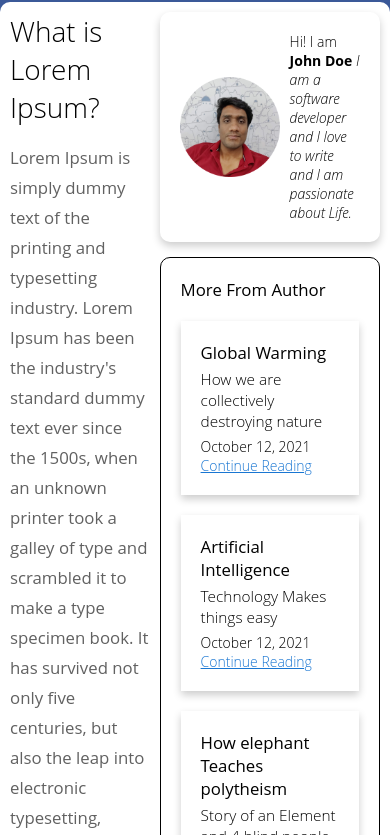
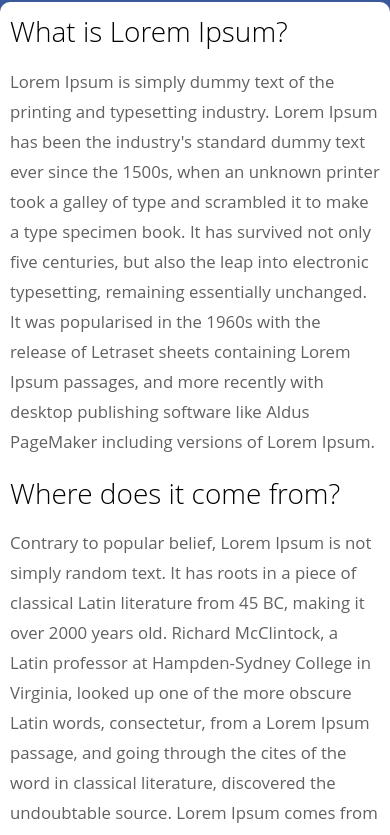
Before and after one commit to sparsh/BlogPost, a plain HTML site: page blog-post.html in a window 390 px wide. Shown: the part 98-933 px from the top of the page. Drawn offline with Linux system fonts and the light colour scheme.

Commit message:
Blog Detail Responsive

```diff
--- a/blog-post.html
+++ b/blog-post.html
@@ -10,10 +10,10 @@
     <div class="container">
         <div class="header">
             <a href="./index.html"><i id="back-icon" class="fa fa-angle-left" aria-label="Go back to Blog List"></i></a>
-            <h1>Working From Home vs Working From Office</h1>
+            <h1>WFH vs WFO</h1>
             <i id="forward-icon" class="fa fa-search" aria-label="Search Text In Blogs"></i>
         </div>
-        <div class="blog-content">
+        <div class="blog-content responsive-content">
             <div class="text-content">
                 <h1>What is Lorem Ipsum?</h1>
                 <p>Lorem Ipsum is simply dummy text of the printing and typesetting industry. Lorem Ipsum has been the
@@ -73,10 +73,16 @@
                 </p>
             </div>
             <div class="side-bar">
+
                 <div class="author-detail">
-                    <img src="./asset/author.png" />
-                    <h4 class="author-description">Hi! I am <strong>John Doe</strong> <em>I am a software developer and I love to write and I am
-                            passionate about Life.</em></h4>
+
+                <h2>About the Author</h2>
+                    <div class="author-text">
+                        <img src="./asset/author.png" />
+                        <h4 class="author-description">Hi! I am <strong>John Doe</strong> <em>I am a software developer and I love to write and I am
+                                passionate about Life.</em></h4>
+                    </div>
+
                 </div>
                 <div class="more-from-author">
                     <h2>More From Author</h2>
@@ -120,7 +126,7 @@
         </div>
         <div class="footer">
             <h3>@Blog Template Built by&nbsp;<a target="_blank"
-                    href="https://in.linkedin.com/in/sparsh-jain-0b183ba6">Sparsh Jain</a></h3>
+                    href="https://in.linkedin.com/in/sparsh-jain-0b183ba6">Tom Hanks</a></h3>
             <div class="footer-icon-container">
                 <i id="footer-icon" class="fa fa-linkedin" aria-hidden="true"></i>
                 <i id="footer-icon" class="fa fa-instagram" aria-hidden="true"></i>
--- a/css/blog-detail/author-content.css
+++ b/css/blog-detail/author-content.css
@@ -1,7 +1,16 @@
 
 .author-detail {
+    border: #000 solid 1px;
     border-radius: 10px;
     padding:20px;
+    margin-top: 10px;
+    grid-area: ad;
+    display: flex;
+    flex-direction: column;
+}
+.author-text {
+    padding:20px;
+    margin-top: 10px;
     grid-area: ad;
     box-shadow: 0 4px 8px 0 rgba(0,0,0,0.2);
     transition: 0.3s;
@@ -9,6 +18,7 @@
     flex-direction: row;
     align-items: center;
 }
+
 .author-detail img {
     width: 100px;
     height: 100px;
--- a/css/blog-detail/blog-content.css
+++ b/css/blog-detail/blog-content.css
@@ -20,3 +20,6 @@
     box-shadow: 0 4px 8px 0 rgba(0,0,0,0.2);
     transition: 0.3s;
 }
+.text-container .date {
+    margin-bottom: 10px;
+}
--- /dev/null
+++ b/css/blog-detail/content-mq.css
@@ -0,0 +1,7 @@
+
+/* Media Query for the Blog Grid */
+@media (min-width: 0px) and (max-width:1000px) {
+    .container .responsive-content {
+        grid-template-areas: 't' 'sb'
+    }
+}
--- a/css/blog-detail/main-styles.css
+++ b/css/blog-detail/main-styles.css
@@ -1,30 +1,6 @@
 @import url(../global-styles.css);
+@import url(../global-elements.css);
+@import url(../fa-global-icons.css);
 @import url(./blog-content.css);
-@import url(../fa-global-icons.css);
 @import url(./author-content.css);
-
-
-.container .header {
-    color: #fff;
-    margin-bottom: 10px;
-    display: flex;
-    padding: 0px 20px 0px 20px;
-    flex-direction: row;
-    justify-content: space-between;
-    align-items: center;
- }
-
-.container .footer {
-    margin-top: 10px;
-    color: #fff;
-    display: flex;
-    flex-direction: column;
-    align-items: center;
-    justify-content: center;
-}
-
-.footer .footer-icon-container {
-    display: flex;
-    margin-top: 10px;
-    flex-direction: row;
-}
+@import url(./content-mq.css);
--- /dev/null
+++ b/css/global-elements.css
@@ -0,0 +1,50 @@
+
+/*-----element selector-----*/
+.container {
+    display: grid;
+    grid-template-rows: 100px 1fr 150px ;
+}
+
+body {
+    font-size: 14px;
+    margin:0px;
+    background-color: #3b5998;
+    font-family: Open Sans,sans-serif ;
+}
+
+a {
+    color: #1976D2;
+}
+
+h1 {
+    font-size: 2.0em;
+    font-weight: 300;
+    margin: 0;
+    padding: 0;
+}
+
+h2 {
+    font-size: 1.2em;
+    font-weight: 400;
+    margin: 0;
+    padding: 0;
+}
+
+h3 {
+    font-size: 1.1em;
+    margin: 5px 0px 5px 0px;
+    padding: 0;
+    font-weight: 100;
+}
+
+h4 {
+    margin: 0;
+    padding: 0;
+    font-weight: 300;
+}
+
+p {
+    color: #616161;
+    font-size: 1.2em;
+    line-height: 30px;
+}
--- a/css/global-styles.css
+++ b/css/global-styles.css
@@ -5,46 +5,31 @@
     grid-template-rows: 100px 1fr 150px ;
 }
 
-body {
-    font-size: 14px;
-    margin:0px;
-    background-color: #3b5998;
-    font-family: Open Sans,sans-serif ;
+.container .header {
+    color: #fff;
+    margin-bottom: 10px;
+    display: flex;
+    padding: 0px 20px 0px 20px;
+    flex-direction: row;
+    justify-content: space-between;
+    align-items: center;
+ }
+
+.container .footer {
+    margin-top: 10px;
+    color: #fff;
+    display: flex;
+    flex-direction: column;
+    align-items: center;
+    justify-content: center;
 }
 
-a {
-    color: #1976D2;
+.footer .footer-icon-container {
+    display: flex;
+    margin-top: 10px;
+    flex-direction: row;
 }
 
-h1 {
-    font-size: 2.0em;
-    font-weight: 300;
-    margin: 0;
-    padding: 0;
+.footer a{
+    color: #fff
 }
-
-h2 {
-    font-size: 1.2em;
-    font-weight: 400;
-    margin: 0;
-    padding: 0;
-}
-
-h3 {
-    font-size: 1.1em;
-    margin: 5px 0px 5px 0px;
-    padding: 0;
-    font-weight: 100;
-}
-
-h4 {
-    margin: 0;
-    padding: 0;
-    font-weight: 300;
-}
-
-p {
-    color: #616161;
-    font-size: 1.2em;
-    line-height: 30px;
-}
```
Also changed, not shown: css/blog-list/main-styles.css (+2 -32 lines), index.html (+1 -1 lines).
